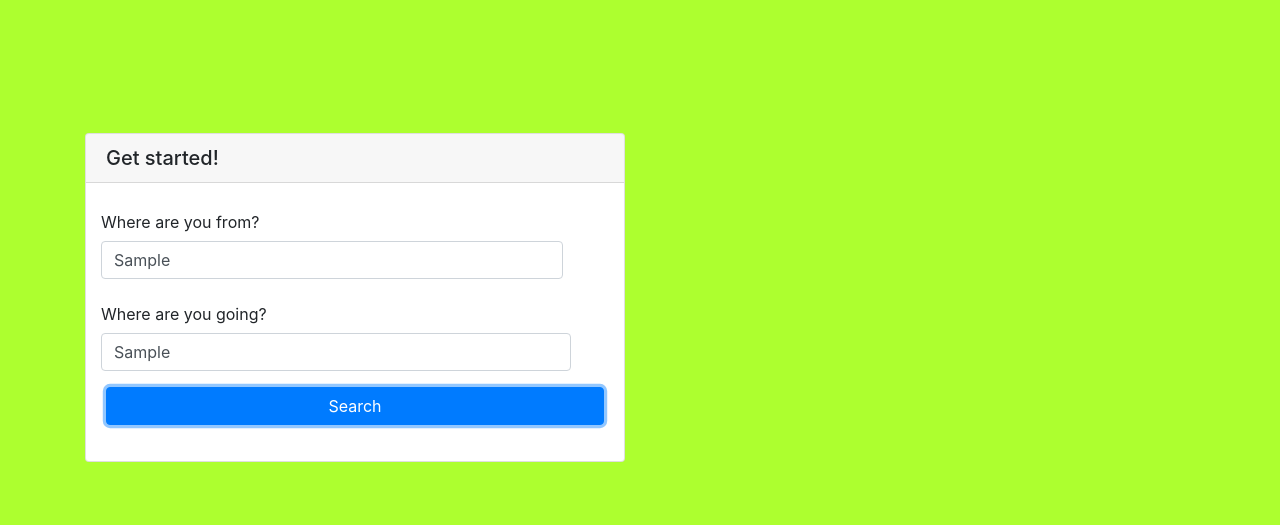
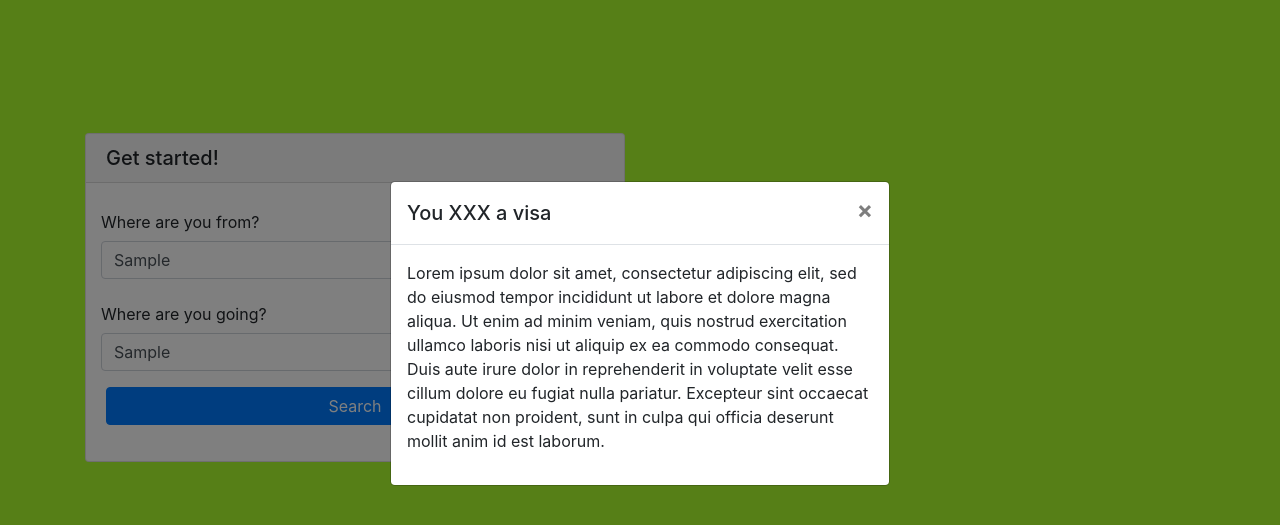
Before and after one commit to colcodeando/bs-honors, a website: page index.html in a window 1280 px wide. Both pictures are taken after typing "Sample", "Sample" into the empty fields and a click on the button "Search". Shown: the part 67-592 px from the top of the page. Drawn offline with nearby package versions, Linux system fonts and the light colour scheme; files that its build step writes are made by us from their sources.

Commit message:
Add modal

```diff
--- a/index.html
+++ b/index.html
@@ -29,6 +29,21 @@
             </div>
         </nav>
 
+
+        <div id="searchModal" class="modal fade" role="dialog" tabindex="-1" aria-labelledby="searchModalLabel" aria-hidden="true">
+            <div class="modal-dialog modal-dialog-centered" role="document">
+                <div class="modal-content">
+                    <div class="modal-header">
+                        <h5 class="modal-title" id ="searchModalLabel">You XXX a visa</h5>
+                        <button type="button" class="close" data-dismiss="modal" aria-label="Close"><span aria-hidden="true">&times;</span></button>
+                    </div>
+                    <div class="modal-body">
+                        <p>Lorem ipsum dolor sit amet, consectetur adipiscing elit, sed do eiusmod tempor incididunt ut labore et dolore magna aliqua. Ut enim ad minim veniam, quis nostrud exercitation ullamco laboris nisi ut aliquip ex ea commodo consequat. Duis aute irure dolor in reprehenderit in voluptate velit esse cillum dolore eu fugiat nulla pariatur. Excepteur sint occaecat cupidatat non proident, sunt in culpa qui officia deserunt mollit anim id est laborum.</p>
+                    </div>
+                </div>
+            </div>
+        </div>
+
         <header>
         </header> <!-- Empty header for card placement-->
 
@@ -57,16 +72,13 @@
                                 </div>
                                 <div class="form-group row">
                                     <div class="col-12">
-                                        <button type="button" class="btn btn-primary btn-block">Search</button>
+                                        <button type="button" class="btn btn-primary btn-block" id="search" data-toggle="modal" data-target="#searchModal">Search</button>
                                     </div>
                                 </div>
                             </form>
                         </div>
                     </div>
                 </div>
-
-            </div>
-        </div>
 
            <!-- jQuery first, then Popper.js, then Bootstrap JS. -->
         <!-- build:js js/main.js -->
```
Also changed, not shown: css/styles.scss (line endings or trailing spaces).
